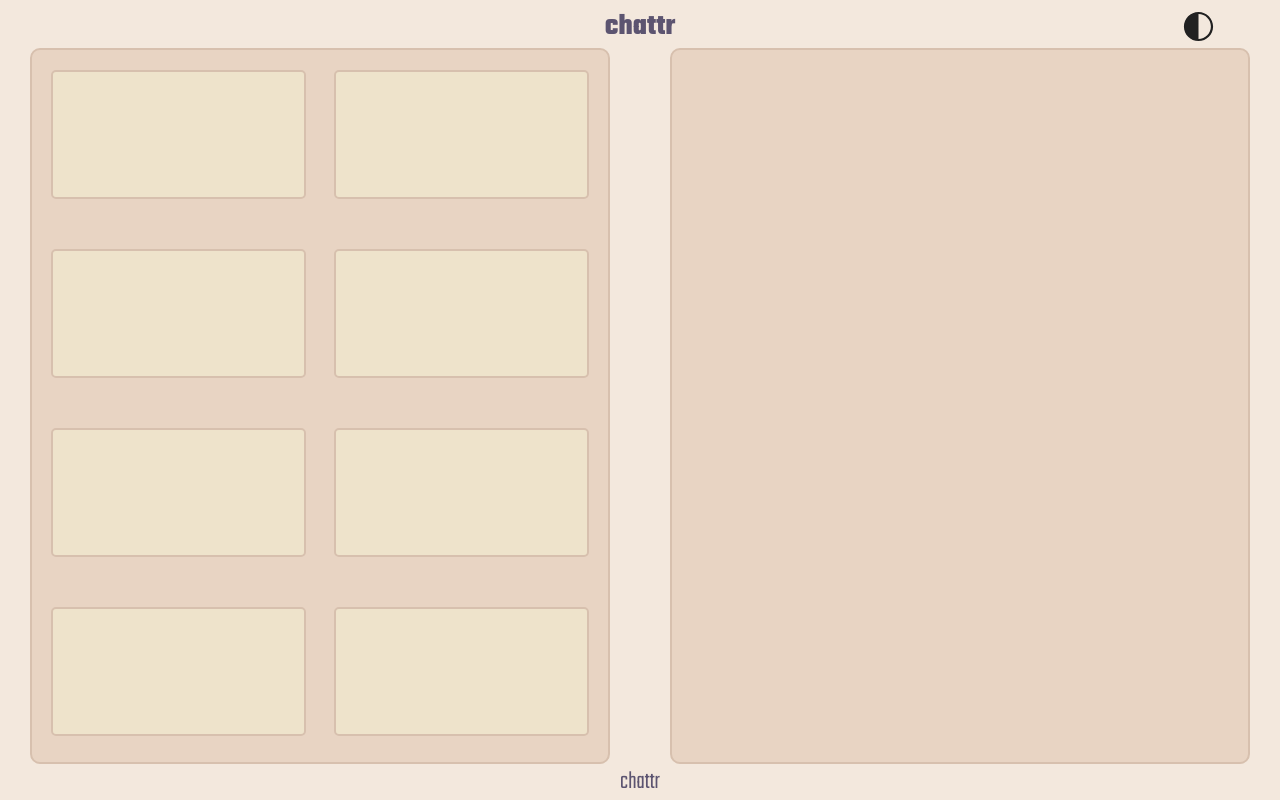
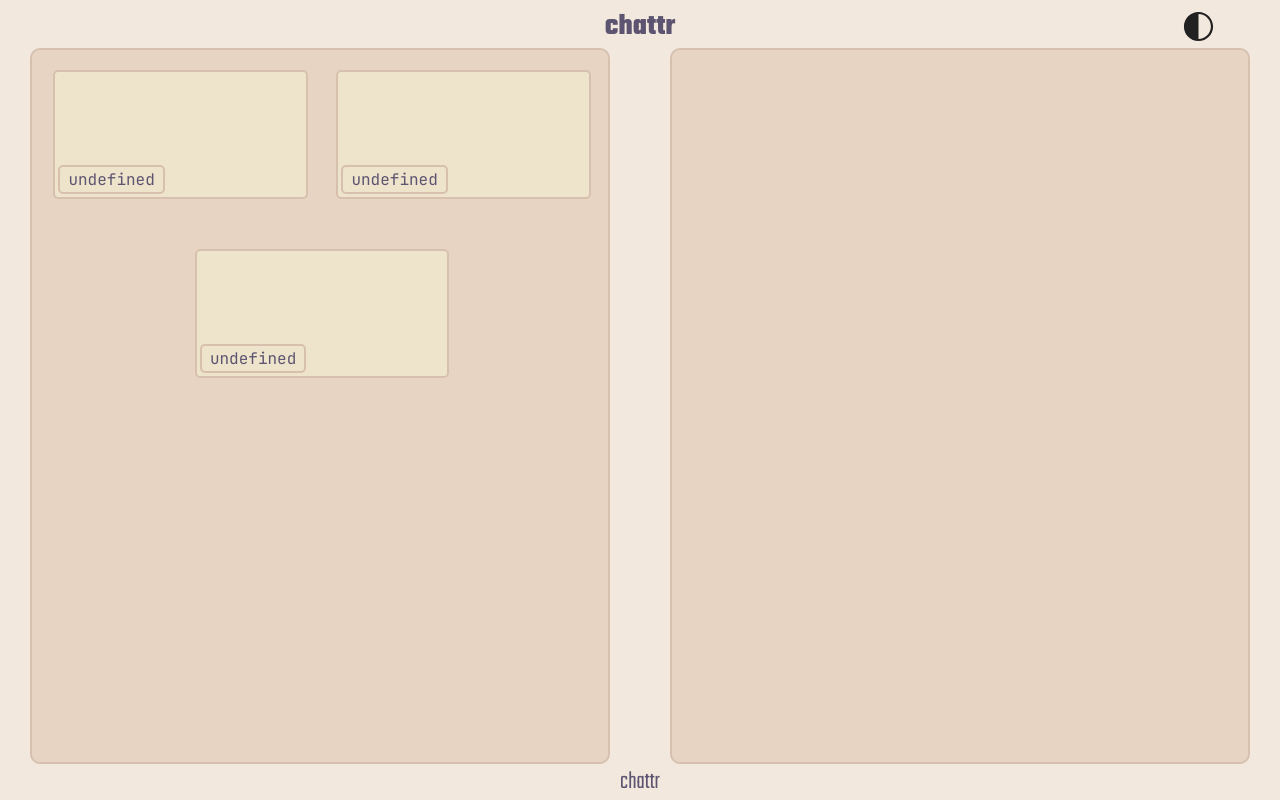
Before and after one commit to gitgernit/chattr, a React (Vite) app in the folder chattr/chattr-react/: page /rooms/1 in a window 1280 px wide. Built offline with nearby package versions, Linux system fonts and the light colour scheme.

Commit message:
💄✨feat(rooms): username at the videos bottom

```diff
--- a/chattr/chattr-react/src/components/rooms/Room.css
+++ b/chattr/chattr-react/src/components/rooms/Room.css
@@ -3,6 +3,7 @@
     position: relative;
     flex: 1;
     justify-content: space-around;
+    min-width: 500px;
 }
 
 .room .videos {
@@ -32,14 +33,31 @@
     display: none;
 }
 
-.room .videos .videos-wrapper > video {
+.room .videos .videos-wrapper .user-video {
+    display: flex;
+    position: relative;
+    flex-direction: column;
+    min-width: 200px;
+    width: 45%;
+    margin: 20px 0 20px 0;
+}
+
+.room .videos .videos-wrapper .user-video > video{
     background-color: var(--element-bg);
     border: 2px solid var(--border);
     border-radius: 5px;
-    min-width: 200px;
     min-height: 125px;
-    width: 45%;
-    margin: 20px 0 20px 0;
+    width: 100%;
+}
+
+.room .videos .videos-wrapper .user-video .video-username {
+    position: absolute;
+    bottom: 5px;
+    left: 5px;
+    border: 2px var(--border) solid;
+    border-radius: 5px;
+    background-color: var(--element-bg);
+    padding: 2px 8px;
 }
 
 .room .chat {
--- a/chattr/chattr-react/src/components/rooms/Room.jsx
+++ b/chattr/chattr-react/src/components/rooms/Room.jsx
@@ -5,18 +5,24 @@ function Room() {
     <div className="room">
       <div className="videos">
         <div className="videos-wrapper">
-          <video/>
-          <video/>
-          <video/>
-          <video/>
-          <video/>
-          <video/>
-          <video/>
-          <video/>
-          <video/>
-          <video/>
-          <video/>
-          <video/>
+          <div className="user-video">
+            <video/>
+            <span className="video-username">
+              undefined
+            </span>
+          </div>
+          <div className="user-video">
+            <video/>
+            <span className="video-username">
+              undefined
+            </span>
+          </div>
+          <div className="user-video">
+            <video/>
+            <span className="video-username">
+              undefined
+            </span>
+          </div>
         </div>
       </div>
       <div className="chat">
```
